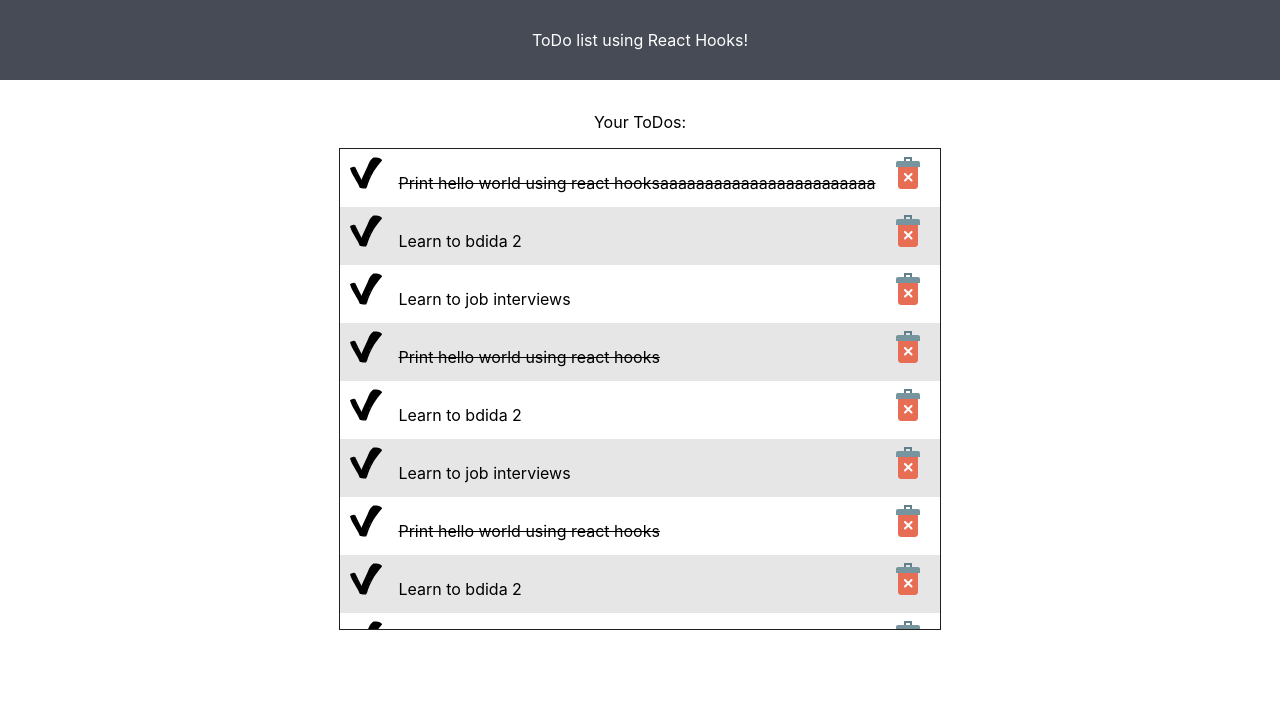
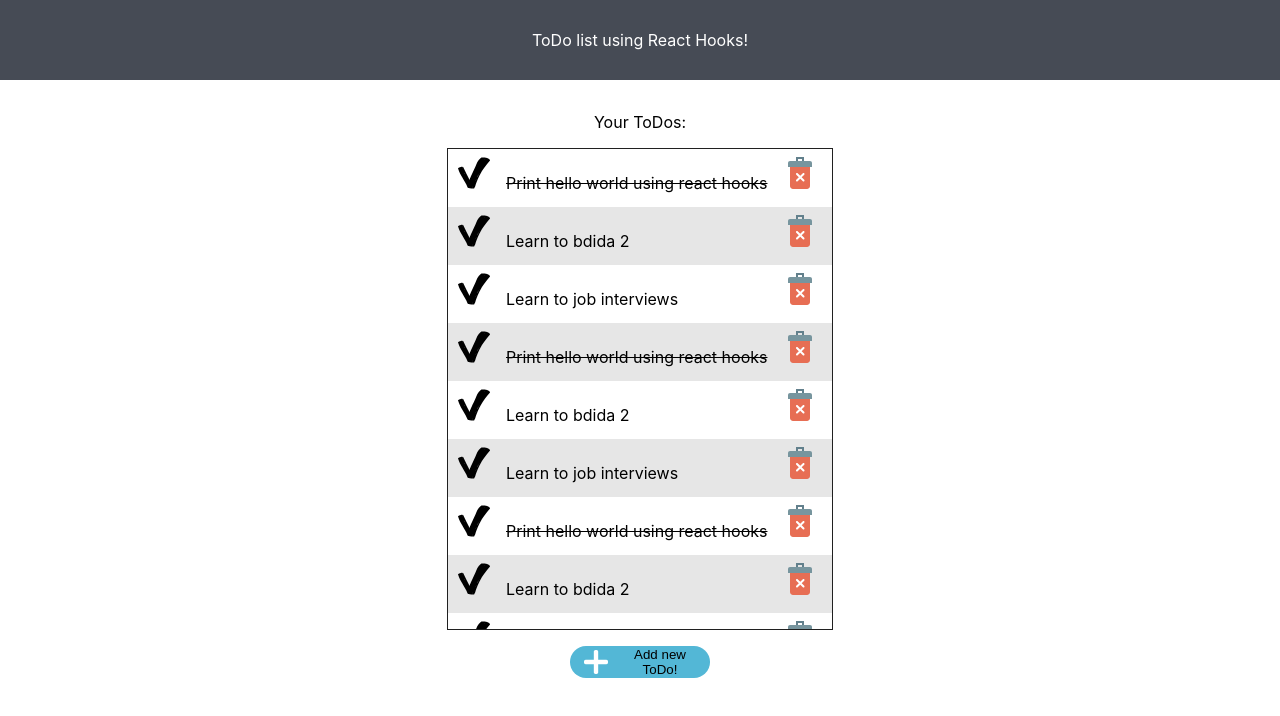
Before and after one commit to YovelBursuk/ToDoList-Hooks, a React (Create React App) app: page / in a window 1280 px wide. Shown: the top 716 px of the page. Built offline with nearby package versions, Linux system fonts and the light colour scheme.

Commit message:
added plus icon

```diff
--- a/src/Components/App.css
+++ b/src/Components/App.css
@@ -36,3 +36,22 @@ header {
     justify-content: center;
     min-height: 60vh;
 }
+
+#add-new-todo {
+    display: flex;
+    align-self: center;
+    text-align: center;
+    margin-top: 2vh;
+    width: 11%;
+    background-color: #53b7d6;
+    border: none;
+    border-radius: 2vh;
+    align-items: center;
+}
+
+#plus-image {
+    max-width: 3vh;
+    max-height: 3vh;
+    margin-left: 1vh;
+    margin-right: 1vh;
+}
--- a/src/Components/App.js
+++ b/src/Components/App.js
@@ -2,6 +2,7 @@ import React, { useState } from 'react';
 import ToDoList from './ToDoList/ToDoList.component';
 import './App.css';
 import { setInitialToDos } from '../Utils/Utils';
+import PlusIcon from "../Icons/plus.svg";
 
 const App = () => {
   const [toDos, setToDos] = useState(setInitialToDos());
@@ -27,6 +28,15 @@ const App = () => {
           <div id="todos-list">
             <ToDoList toDos={toDos} onTodoCheck={checkToDo} onTodoDelete={deleteToDo}></ToDoList>
           </div>
+          <button id="add-new-todo">
+            <img src={PlusIcon}
+                 id="plus-image"
+                 alt="Add new"
+                 onClick={() => {}}>
+
+            </img>
+            Add new ToDo!
+          </button>
         </div>
       </div>
 
--- a/src/Utils/Utils.js
+++ b/src/Utils/Utils.js
@@ -2,7 +2,7 @@
 export const setInitialToDos = () => {
     return [
         {
-            title: "Print hello world using react hooksaaaaaaaaaaaaaaaaaaaaaaaa",
+            title: "Print hello world using react hooks",
             isFinished: true
         },
         {
```
Also changed, not shown: src/Icons/plus.svg (added).
